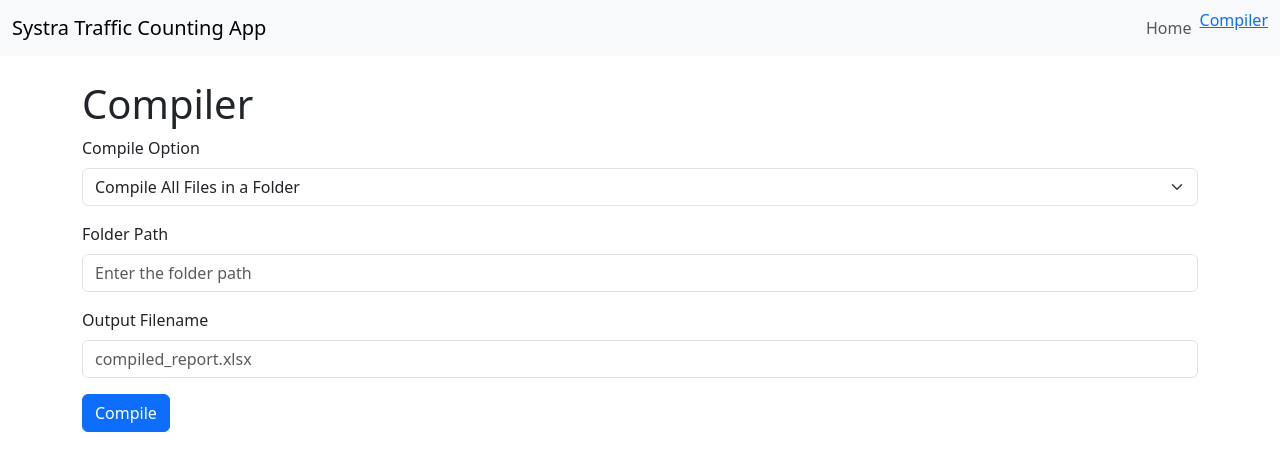
After one commit to systragroup/SG-TCTool, a Flask app: page /compile in a window 1280 px wide. The commit adds this page. Shown: the top 471 px of the page. Run offline with Flask 3, Linux system fonts and the light colour scheme; parts of the project's set-up code (start-up, migrations or seed data) failed here and were passed over.

Commit message:
Added compiler function

```diff
--- a/server.py
+++ b/server.py
@@ -255,17 +255,22 @@
         output_path = os.path.join(RESULTS_FOLDER, output_filename)
 
         if compile_option == 'folder':
-            # Handle folder compilation
             folder_path = request.form.get('folderPath')
-            compiler = xlsxCompiler()
-            compiler.compile_folder(folder_path, output_path)
+            compiler = xlsxCompiler(folder_path=folder_path)
+            compiler.compile(output_path=output_path)
         elif compile_option == 'files':
-            # Handle specific files compilation
-            file_paths = request.form.getlist('filePaths')
-            compiler = xlsxCompiler()
-            compiler.compile_files(file_paths, output_path)
+            # Handle file uploads (we'll adjust this in Step 3)
+            files = request.files.getlist('filePaths')
+            file_paths = []
+            for file in files:
+                filename = secure_filename(file.filename)
+                file_path = os.path.join(UPLOAD_FOLDER, filename)
+                file.save(file_path)
+                file_paths.append(file_path)
+            compiler = xlsxCompiler(file_paths=file_paths)
+            compiler.compile(output_path=output_path)
         else:
-            return jsonify({'error': 'Invalid compile option'}), 400
+            return "Invalid compile option", 400
 
         return send_from_directory(RESULTS_FOLDER, output_filename, as_attachment=True)
 
--- /dev/null
+++ b/templates/compile.html
@@ -0,0 +1,84 @@
+<!DOCTYPE html>
+<html lang="en">
+<head>
+    <meta charset="UTF-8">
+    <title>Compiler - Systra Traffic Counting App</title>
+    <!-- Include Bootstrap CSS -->
+    <link href="https://cdn.jsdelivr.net/npm/bootstrap@5.3.0/dist/css/bootstrap.min.css" rel="stylesheet">
+</head>
+<body>
+    <!-- Navigation Bar -->
+    <nav class="navbar navbar-expand-lg navbar-light bg-light">
+        <div class="container-fluid">
+            <!-- App Title -->
+            <a class="navbar-brand" href="/">Systra Traffic Counting App</a>
+            <!-- Toggler for mobile view -->
+            <button class="navbar-toggler" type="button" data-bs-toggle="collapse" data-bs-target="#navbarNav" aria-controls="navbarNav" aria-expanded="false" aria-label="Toggle navigation">
+                <span class="navbar-toggler-icon"></span>
+            </button>
+            <!-- Navigation Links and Buttons -->
+            <div class="collapse navbar-collapse" id="navbarNav">
+                <ul class="navbar-nav ms-auto"> <!-- Align items to the right -->
+                    <li class="nav-item">
+                        <a class="nav-link" href="/">Home</a>
+                    </li>
+                    <!-- Add the Compiler button -->
+                    <li class="nav-item">
+                        <a class="nav-link-active" href="/compile">Compiler</a>
+                    </li>
+                </ul>
+            </div>
+        </div>
+    </nav>
+
+    <!-- Compiler Form -->
+    <div class="container mt-4">
+        <h1>Compiler</h1>
+        <form action="/compile" method="POST" enctype="multipart/form-data">
+            <!-- Compile Option -->
+            <div class="mb-3">
+                <label for="compileOption" class="form-label">Compile Option</label>
+                <select class="form-select" id="compileOption" name="compileOption">
+                    <option value="folder">Compile All Files in a Folder</option>
+                    <option value="files">Compile Selected Files</option>
+                </select>
+            </div>
+
+            <!-- Folder Selection -->
+            <div class="mb-3" id="folderInput">
+                <label for="folderPath" class="form-label">Folder Path</label>
+                <input type="text" class="form-control" id="folderPath" name="folderPath" placeholder="Enter the folder path">
+            </div>
+
+            <!-- File Selection -->
+            <div class="mb-3" id="fileInput" style="display: none;">
+                <label for="filePaths" class="form-label">Select Files</label>
+                <input type="file" class="form-control" id="filePaths" name="filePaths" multiple accept=".xlsx">
+            </div>
+
+            <!-- Output Filename -->
+            <div class="mb-3">
+                <label for="outputFilename" class="form-label">Output Filename</label>
+                <input type="text" class="form-control" id="outputFilename" name="outputFilename" placeholder="compiled_report.xlsx">
+            </div>
+
+            <button type="submit" class="btn btn-primary">Compile</button>
+        </form>
+    </div>
+
+    <!-- Include Bootstrap JS -->
+    <script src="https://cdn.jsdelivr.net/npm/bootstrap@5.3.0/dist/js/bootstrap.bundle.min.js"></script>
+    <!-- Toggle between Folder and File input fields -->
+    <script>
+        document.getElementById('compileOption').addEventListener('change', function() {
+            if (this.value === 'folder') {
+                document.getElementById('folderInput').style.display = 'block';
+                document.getElementById('fileInput').style.display = 'none';
+            } else if (this.value === 'files') {
+                document.getElementById('folderInput').style.display = 'none';
+                document.getElementById('fileInput').style.display = 'block';
+            }
+        });
+    </script>
+</body>
+</html>
--- a/utils.py
+++ b/utils.py
@@ -237,13 +237,13 @@
                 time_of_crossing = crossing_time.time()
                 interval_15_min = f"{crossing_time.hour}:{(crossing_time.minute // 15) * 15:02d}"
                 interval_hr = f"{crossing_time.hour}:00"
-                self.write_data.append([data_manager.site_location, date, first_day_of_week, actual_week_day, time_of_crossing, interval_15_min, interval_hr, direction, data_manager.names[cls]])
+                self.write_data.append([data_manager.site_location, date, first_day_of_week, actual_week_day, time_of_crossing, interval_15_min, interval_hr, direction, data_manager.names[cls], obj_id])
 
     def write_to_excel(self, export_path_excel, data_manager, progress_var = None):
         self.progress = progress_var  # Works with gradio tqdm progress bar
         self.__prepare_data(data_manager)
         # Write the headers
-        self.sheet.append(["Site", "Date", "First day of the Week", "Actual Week Day of crossing", "Time of crossing", "15 Min Interval of Crossing", "Hr interval of Crossing", "Direction", "Class"])
+        self.sheet.append(["Site", "Date", "First day of Week", "Week day ", "Time of crossing", "15 Min Interval", "Hour Interval", "Direction", "Class", "ID"])
 
         # Write the data
         length, prog_count = len(self.write_data), 0
@@ -278,6 +278,7 @@
     def __init__(self, folder_path=None, file_paths=None):
         self.folder_path = folder_path
         self.file_paths = file_paths if file_paths else []
+        self.object_data = {}
         self.compiled_data = {}
 
     def read_files(self):
@@ -294,17 +295,45 @@
         for sheet_name in xls.sheet_names:
             df = pd.read_excel(xls, sheet_name=sheet_name)
             for _, row in df.iterrows():
+                obj_id = row['ID']
                 site_location = row['Site']
-                date = row['Date'].strftime('%x')
+                date = row['Date']
                 vehicle_type = row['Class']
                 direction = row['Direction']
-                interval_15_min = row['15 Min Interval of Crossing']
-                interval_hr = row['Hr interval of Crossing']
+                time = row['Time of crossing']
+                interval_15_min = row['15 Min Interval']
+                interval_hr = row['Hour Interval']
 
-                key = (site_location, date, vehicle_type, direction, interval_15_min, interval_hr)
-                if key not in self.compiled_data:
-                    self.compiled_data[key] = 0
-                self.compiled_data[key] += 1
+                if obj_id not in self.object_data:
+                    self.object_data[obj_id] = {
+                        'Site': site_location,
+                        'Date': date,
+                        'Vehicle Type': vehicle_type,
+                        'Directions': set(),
+                        'Time of last Crossing': time,
+                        '15 Min Interval': interval_15_min,
+                        'Hour Interval': interval_hr
+                    }
+                self.object_data[obj_id]['Directions'].add(direction)
+                self.object_data[obj_id]['Time of Crossing'] = time
+                self.object_data[obj_id]['15 Min Interval'] = interval_15_min
+                self.object_data[obj_id]['Hour Interval'] = interval_hr
+
+    def precompile(self):
+        # Process object_data to concatenate directions
+        for obj_id, data in self.object_data.items():
+            site_location = data['Site']
+            date = data['Date'].strftime('%Y-%m-%d')
+            vehicle_type = data['Vehicle Type']
+            directions = " - ".join(sorted(data['Directions']))
+            interval_15_min = data['15 Min Interval']
+            interval_hr = data['Hour Interval']
+            time = data['Time of last Crossing']
+
+            key = (site_location, date, vehicle_type, directions, interval_15_min, interval_hr)
+            if key not in self.compiled_data:
+                self.compiled_data[key] = 0
+            self.compiled_data[key] += 1
 
     def write_compiled_data(self, output_path):
         workbook = Workbook()
@@ -320,6 +349,7 @@
 
     def compile(self, output_path):
         self.read_files()
+        self.precompile()
         self.write_compiled_data(output_path)
 
 class Annotator:
```
Also changed, not shown: templates/index.html (+25 -1 lines).
